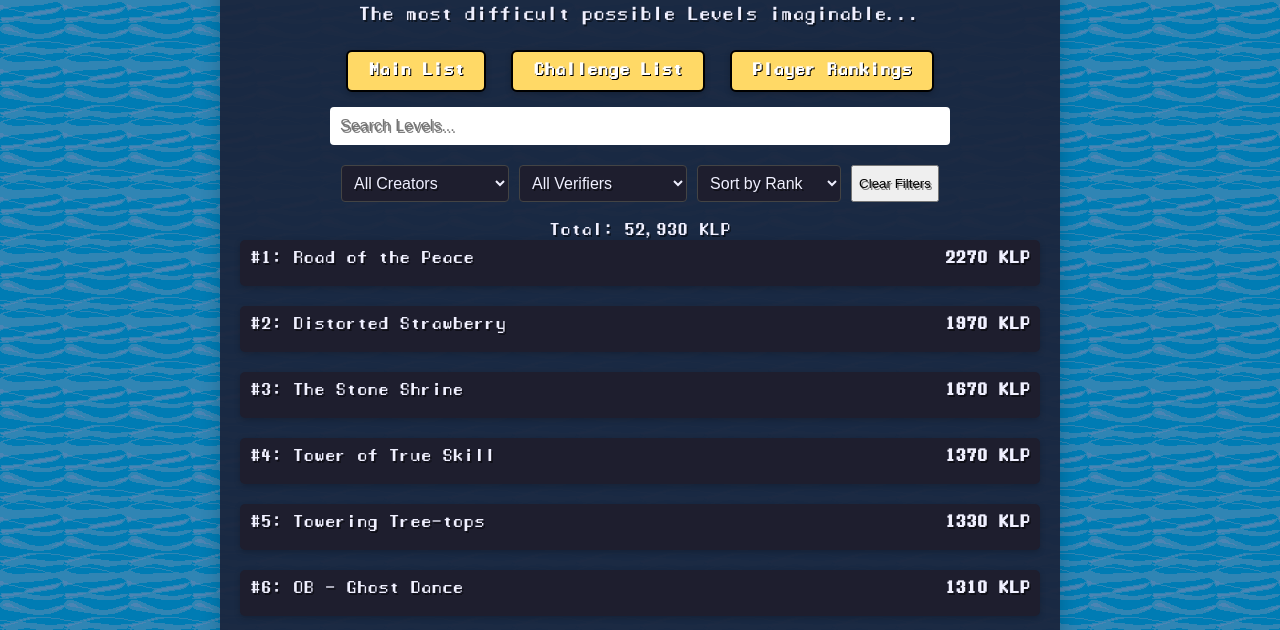
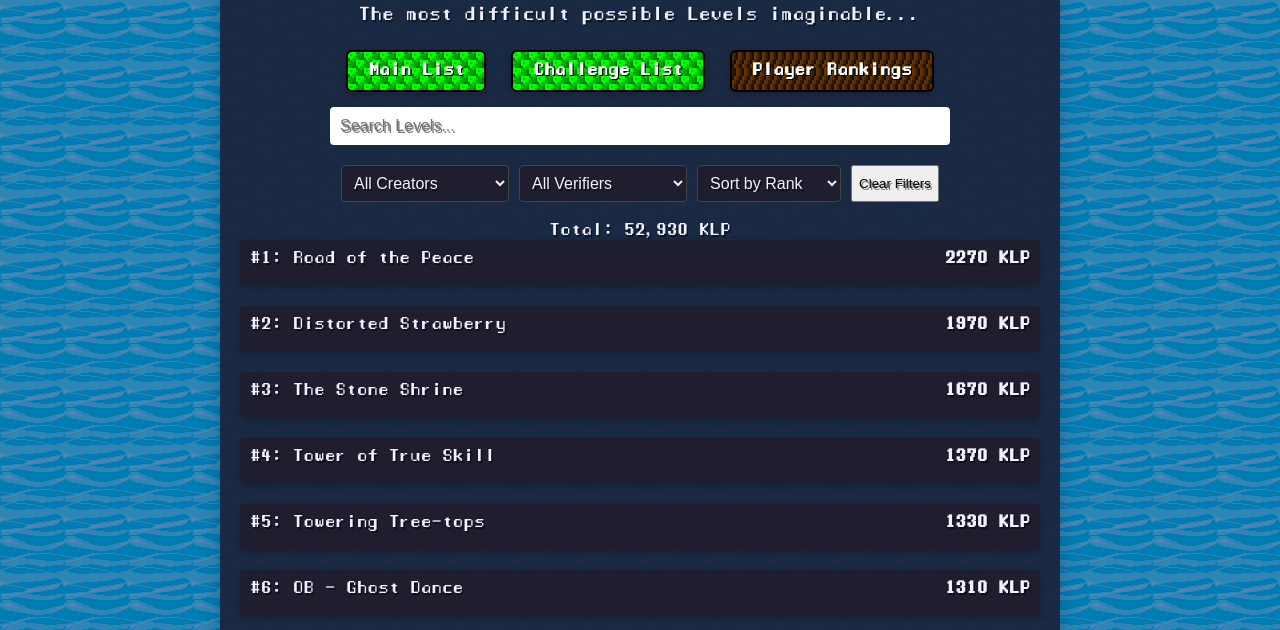
Before and after one commit to GerminULB/KaizoList, a plain HTML site: page MainList/index.html in a window 1280 px wide. Shown: the part 191-821 px from the top of the page. Drawn offline with Linux system fonts and the light colour scheme.

Commit message:
Update index.html

```diff
--- a/MainList/index.html
+++ b/MainList/index.html
@@ -72,19 +72,19 @@
 
 <script>
 const patterns = [
-  'images/pattern/pattern0.png',
-  'images/pattern/pattern1.png',
-  'images/pattern/pattern2.png',
-  'images/pattern/pattern3.png',
-  'images/pattern/pattern4.png',
-  'images/pattern/pattern5.png',
-  'images/pattern/pattern6.png',
-  'images/pattern/pattern7.png',
-  'images/pattern/pattern8.png',
-  'images/pattern/pattern9.png',
-  'images/pattern/pattern10.png',
-  'images/pattern/pattern11.png',
-  'images/pattern/pattern12.png',
+  '../images/pattern/pattern0.png',
+  '../images/pattern/pattern1.png',
+  '../images/pattern/pattern2.png',
+  '../images/pattern/pattern3.png',
+  '../images/pattern/pattern4.png',
+  '../images/pattern/pattern5.png',
+  '../images/pattern/pattern6.png',
+  '../images/pattern/pattern7.png',
+  '../images/pattern/pattern8.png',
+  '../images/pattern/pattern9.png',
+  '../images/pattern/pattern10.png',
+  '../images/pattern/pattern11.png',
+  '../images/pattern/pattern12.png',
 ];
 
 document.querySelectorAll('.hub-button').forEach(btn => {
```
